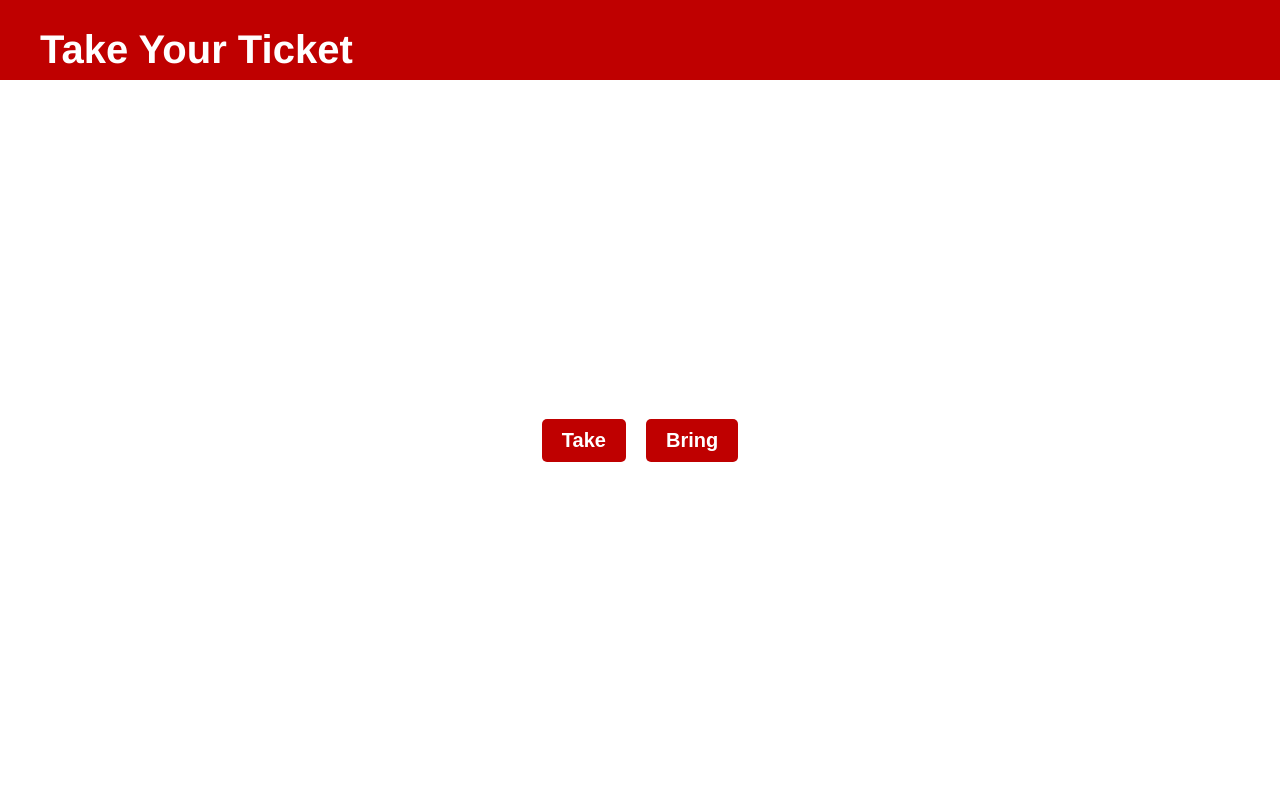
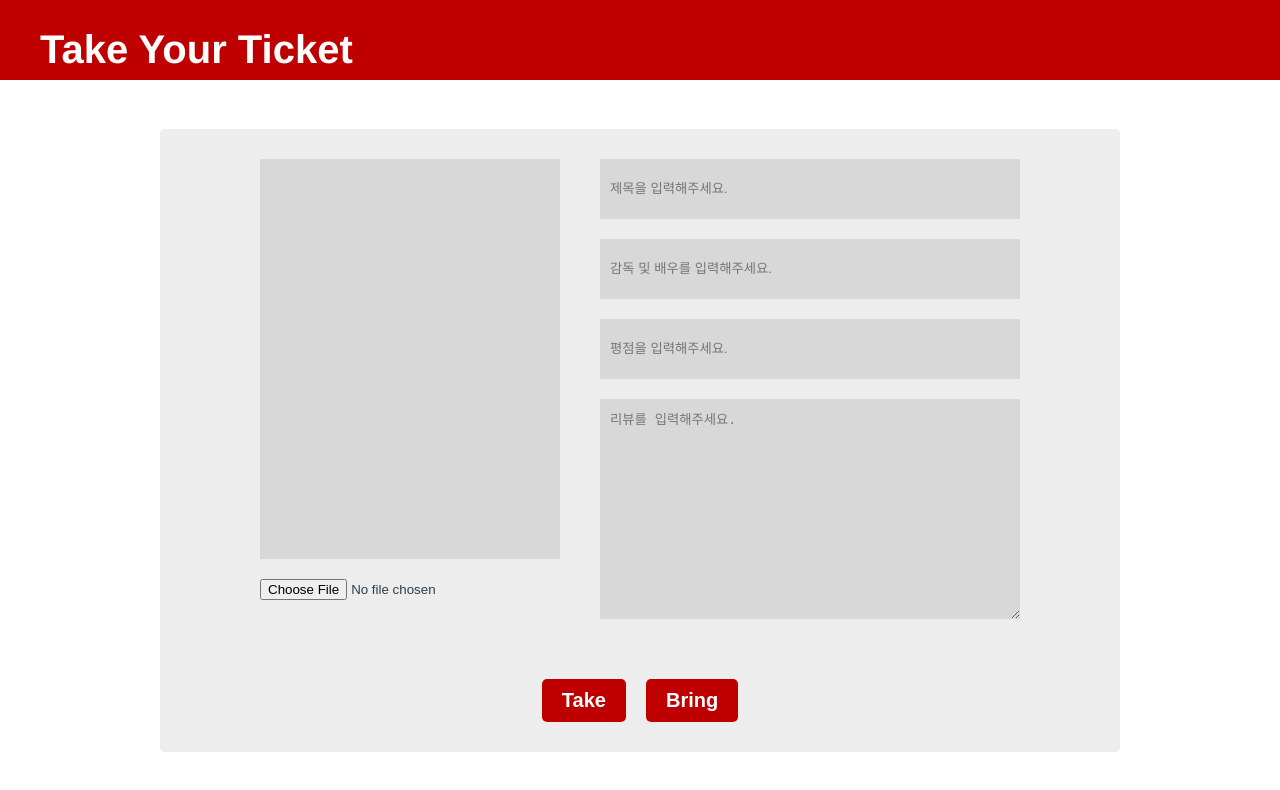
Before and after one commit to a-honey/take-your-ticket, a Vue app: page / in a window 1280 px wide. Shown: the top 790 px of the page. Built offline with nearby package versions, Linux system fonts and the light colour scheme.

Commit message:
:sparkles: Chore: 클릭 시 페이지 이동

```diff
--- a/src/components/main/Main.vue
+++ b/src/components/main/Main.vue
@@ -3,12 +3,26 @@
     <h1>Take Your Ticket</h1>
   </header>
   <main>
-    <div>
+    <form>
+      <div class="formContainer">
+        <div class="imgFormContainer">
+          <div class="imgBox">
+            <img src="" alt="" />
+          </div>
+          <input type="file" />
+        </div>
+        <div class="contentContainer">
+          <input type="text" placeholder="제목을 입력해주세요." />
+          <input type="text" placeholder="감독 및 배우를 입력해주세요." />
+          <input type="text" placeholder="평점을 입력해주세요." />
+          <textarea placeholder="리뷰를 입력해주세요."></textarea>
+        </div>
+      </div>
       <div class="btns">
-        <button>Take</button>
+        <button @click="goResult">Take</button>
         <button type="button">Bring</button>
       </div>
-    </div>
+    </form>
   </main>
 </template>
 
@@ -16,6 +30,11 @@
 export default {
   name: "MainPage",
   components: {},
+  methods: {
+    goResult() {
+      this.$router.push("/ticket");
+    },
+  },
   mounted() {
     console.log("마운트됨");
   },
@@ -26,29 +45,29 @@ export default {
 form {
   background-color: #ededed;
   border-radius: 5px;
-  width: 40vw;
   padding: 30px 100px;
-  height: 70vh;
   display: flex;
   flex-direction: column;
   justify-content: center;
-  align-items: end;
+  align-items: center;
   gap: 20px;
 }
 
 .formContainer {
   width: 100%;
   display: flex;
+  gap: 40px;
   justify-content: space-between;
 }
 
-.imgContainer,
+.imgFormContainer,
 .contentContainer {
   display: flex;
   flex-direction: column;
+  height: 500px;
 }
 
-.imgBox > img {
+.imgBox {
   width: 300px;
   height: 400px;
   background-color: #d8d8d8;
--- a/src/components/ticket/Ticket.vue
+++ b/src/components/ticket/Ticket.vue
@@ -22,15 +22,20 @@
     </div>
     <div class="btns">
       <button>Save</button>
-      <button>Back</button>
+      <button @click="goBack">Back</button>
     </div>
   </main>
 </template>
 
 <script>
 export default {
-  name: "MainPage",
+  name: "TickPage",
   components: {},
+  methods: {
+    goBack() {
+      this.$router.push("/");
+    },
+  },
   mounted() {
     console.log("마운트됨");
   },
```
